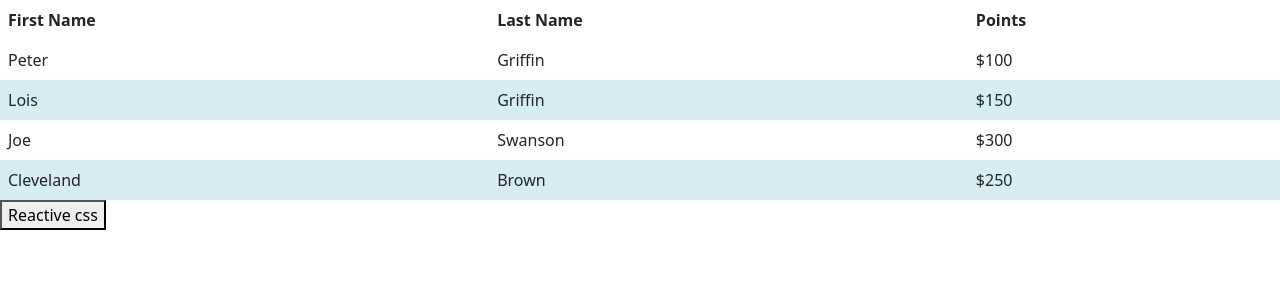
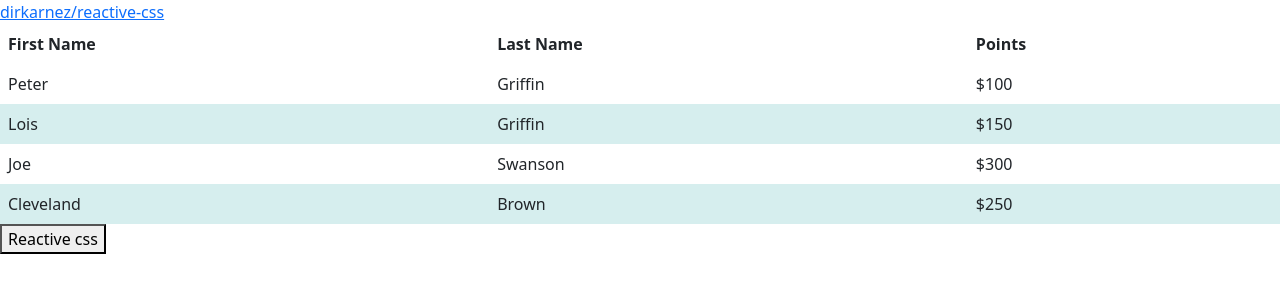
Before and after one commit to dirkarnez/reactive-css, a plain HTML site: page index.html in a window 1280 px wide. Drawn offline with nearby package versions, Linux system fonts and the light colour scheme.

Commit message:
- update index.html

```diff
--- a/index.html
+++ b/index.html
@@ -34,7 +34,7 @@ function demo() {
 </script>
 </head>
 <body>
-
+	<a href="https://github.com/dirkarnez/reactive-css" target="_blank">dirkarnez/reactive-css</a><br>
   <table>
     <thead>
       <tr>
```
